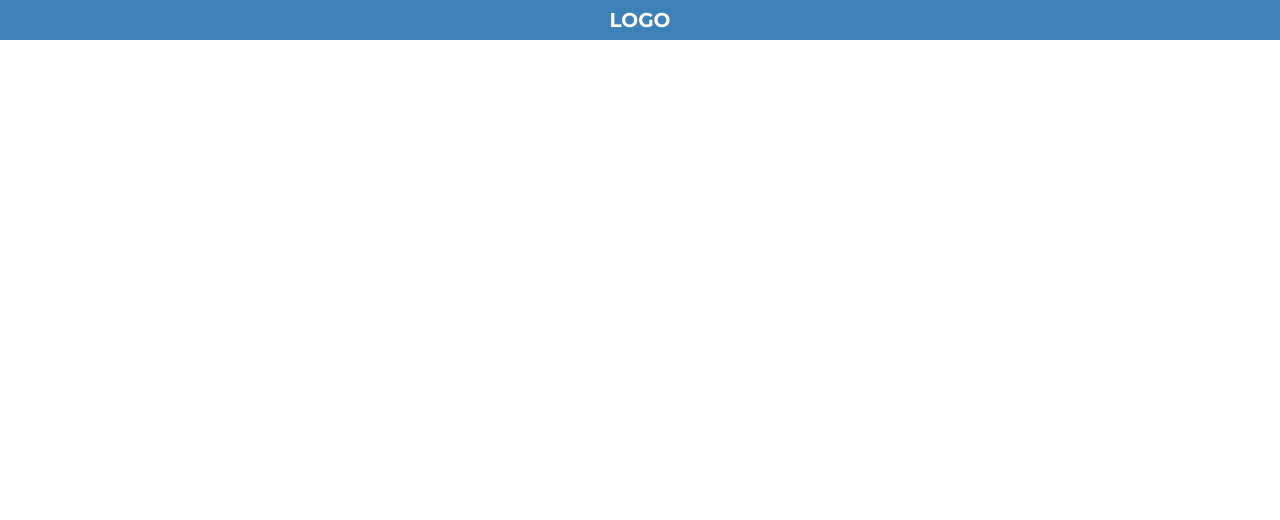
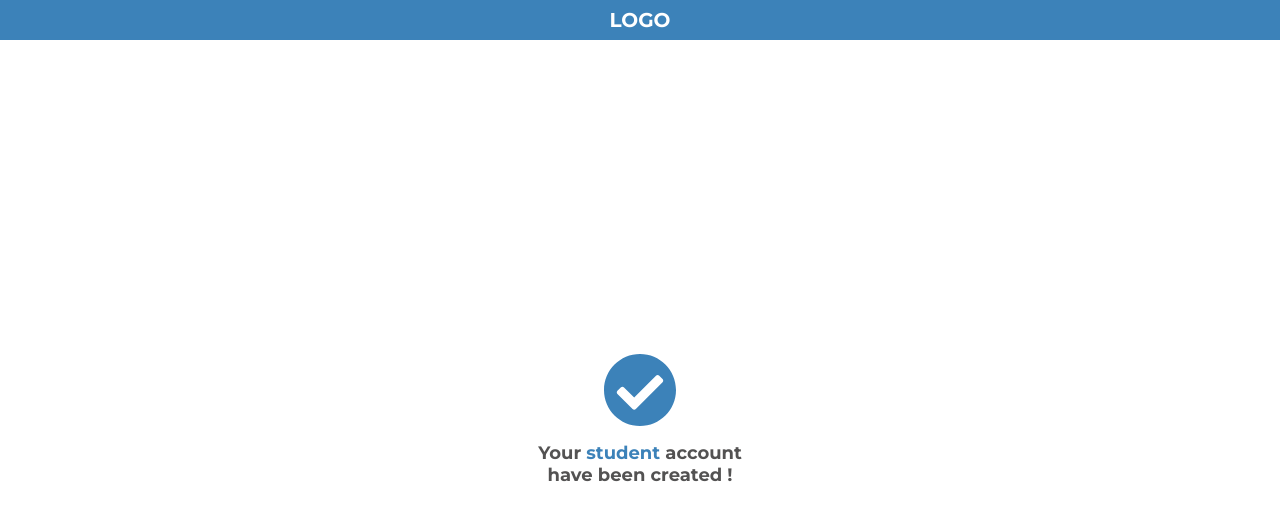
Before and after one commit to DiegoGv19/challenge_wozzii, a React (Create React App) app: page /confirmation in a window 1280 px wide. Shown: the top 520 px of the page. Built offline with nearby package versions, Linux system fonts and the light colour scheme.

Commit message:
I finished the confirmation page

```diff
--- a/src/Components/App.jsx
+++ b/src/Components/App.jsx
@@ -12,7 +12,7 @@ function App() {
       <Header />
       <Switch>
         <Route path="/" exact component={Main}/>
-        <Router path="/confirmation" component={Confirmation} />
+        <Route path="/confirmation" component={()=>(<Confirmation type="student"/>)} />
       </Switch>
 
     </Router>
--- a/src/Components/Molecules/ConfirmationSVG.jsx
+++ b/src/Components/Molecules/ConfirmationSVG.jsx
@@ -1,5 +1,4 @@
 import React from 'react'
-import Confirmation from '../Pages/Confirmation'
 
 const ConfirmationSVG = () => (
     <svg width="72" height="72" viewBox="0 0 72 72" fill="none" xmlns="http://www.w3.org/2000/svg">
--- a/src/Components/Pages/Confirmation.jsx
+++ b/src/Components/Pages/Confirmation.jsx
@@ -2,10 +2,17 @@ import React from 'react'
 import ConfirmationSVG from '../Molecules/ConfirmationSVG'
 
 
-const Confirmation = () => (
+const Confirmation = ({type}) => (
 
-    <div>
+    <div className="informationContainer">
+
         <ConfirmationSVG />
+        {
+            type==='student' ?
+            <p className="text-confirmation text-large">Your <span className="student">{type}</span> account have been created !</p>
+            :
+            <p className="text-confirmation text-large">Your <span className="youtuber">{type}</span> account have been created !</p>
+        }
     </div>
 )
 
--- /dev/null
+++ b/src/Styles/confirmation/confirmation.scss
@@ -0,0 +1,15 @@
+.informationContainer{
+    height: calc(100% - var(--header-height));
+    display: flex;
+    flex-direction: column;
+    justify-content: center;
+    align-items: center;
+}
+
+.student{
+    color: var(--main-color);
+}
+
+.youtuber{
+    color: var(--secondary-color);
+}
--- a/src/Styles/styles.scss
+++ b/src/Styles/styles.scss
@@ -14,3 +14,5 @@
 @import './Main/svg.scss';
 
 @import './button/button.scss';
+
+@import './confirmation/confirmation.scss';
--- a/src/Styles/typography/typography.scss
+++ b/src/Styles/typography/typography.scss
@@ -35,6 +35,13 @@ body{
     line-height: 22px;
 }
 
+.text-confirmation{
+    color: var(--font-color);
+    text-align: center;
+    margin-top: 16px;
+    width: 217px;
+}
+
 .inputs-style{
 
     font-family: var(--font-family);
```
